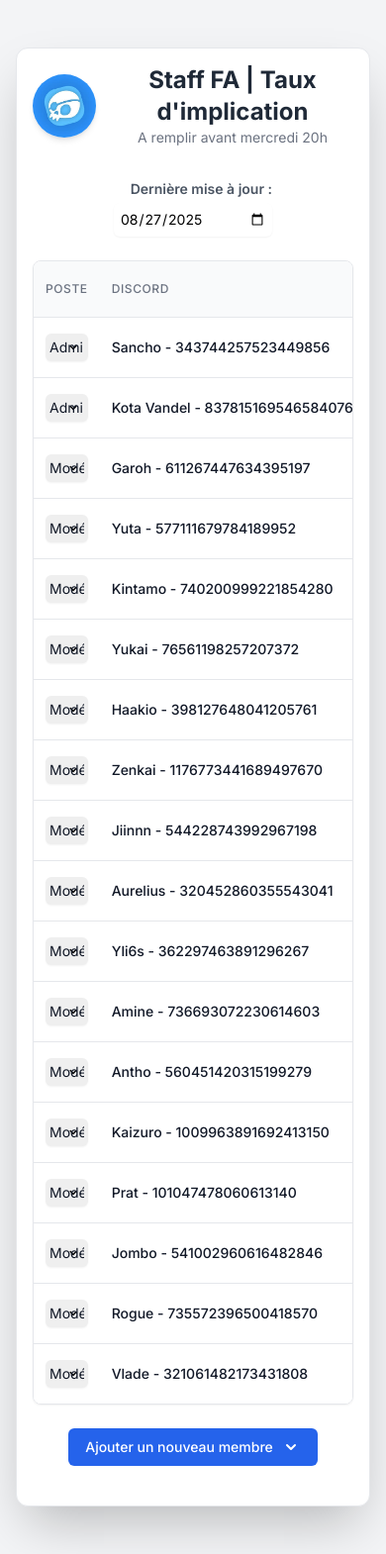
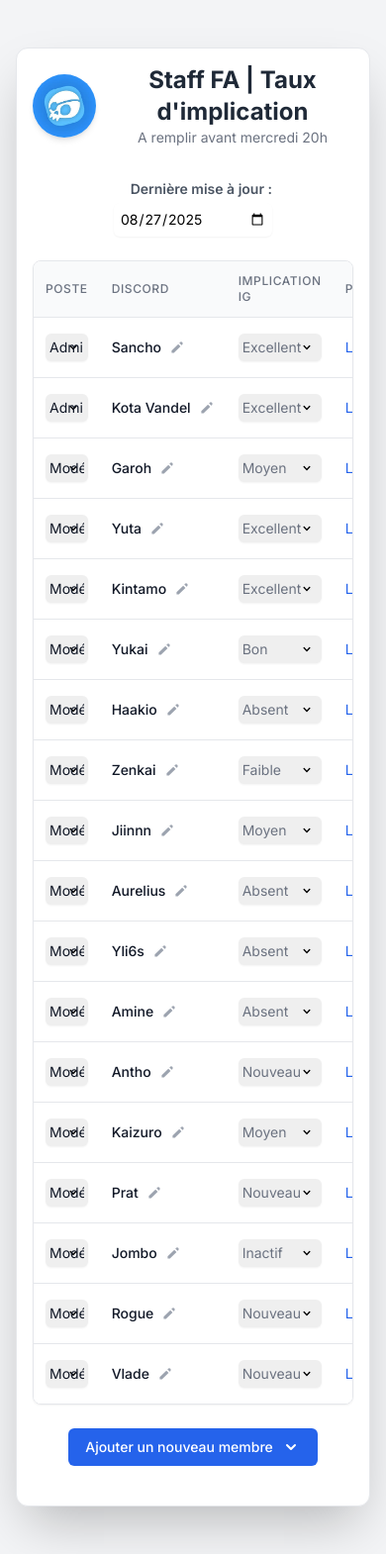
Before and after one commit to Suzuyaaae/Ryukai, a plain HTML site: page index.html in a window 390 px wide. Shown: the whole page at 99% size. Drawn offline with nearby package versions, Linux system fonts and the light colour scheme.

Commit message:
Update index.html

```diff
--- a/index.html
+++ b/index.html
@@ -53,6 +53,30 @@
         }
         .rotate-icon.rotate-180 {
             transform: rotate(180deg);
+        }
+        .dropdown-container {
+            position: relative;
+            display: inline-block;
+        }
+        .dropdown-content {
+            display: none;
+            position: absolute;
+            background-color: #fff;
+            min-width: 160px;
+            box-shadow: 0px 8px 16px 0px rgba(0,0,0,0.2);
+            z-index: 1;
+            padding: 8px;
+            border-radius: 8px;
+            top: 100%; /* Positionne le menu en dessous du nom */
+            left: 0;
+            transform: translateY(10px);
+            opacity: 0;
+            transition: transform 0.3s ease-out, opacity 0.3s ease-out;
+        }
+        .dropdown-content.show {
+            display: block;
+            transform: translateY(0);
+            opacity: 1;
         }
     </style>
 </head>
@@ -116,8 +140,12 @@
                         </select>
                     </div>
                     <div>
-                        <label for="new-discord" class="block text-sm font-medium text-gray-700">Nom Discord</label>
-                        <input type="text" id="new-discord" name="discord" required placeholder="Nom - ID Discord" class="mt-1 block w-full rounded-md border-gray-300 shadow-sm focus:border-blue-500 focus:ring-blue-500 text-sm p-2">
+                        <label for="new-discord-name" class="block text-sm font-medium text-gray-700">Nom Discord</label>
+                        <input type="text" id="new-discord-name" name="discord_name" required placeholder="Nom Discord" class="mt-1 block w-full rounded-md border-gray-300 shadow-sm focus:border-blue-500 focus:ring-blue-500 text-sm p-2">
+                    </div>
+                    <div>
+                        <label for="new-discord-id" class="block text-sm font-medium text-gray-700">ID Discord</label>
+                        <input type="text" id="new-discord-id" name="discord_id" required placeholder="ID Discord" class="mt-1 block w-full rounded-md border-gray-300 shadow-sm focus:border-blue-500 focus:ring-blue-500 text-sm p-2">
                     </div>
                     <div>
                         <label for="new-implication-ig" class="block text-sm font-medium text-gray-700">Implication IG</label>
@@ -157,26 +185,26 @@
 
     <script>
         document.addEventListener('DOMContentLoaded', () => {
+            // Données initiales de l'équipe, avec les noms et IDs Discord séparés
             let staffData = [
-                // Données initiales pour éviter un tableau vide au démarrage
-                { poste: "Administrateur", discord: "Sancho - 343744257523449856", implication_ig: "Excellent", panel_url: "https://panel.ryukai-rp.com/dashboard/profile/76561199003703577", ticket_panel: "Bon" },
-                { poste: "Administrateur", discord: "Kota Vandel - 837815169546584076", implication_ig: "Excellent", panel_url: "https://panel.ryukai-rp.com/dashboard/profile/76561197978769095", ticket_panel: "Moyen" },
-                { poste: "Modérateur Expert", discord: "Garoh - 611267447634395197", implication_ig: "Moyen", panel_url: "https://panel.ryukai-rp.com/dashboard/profile/76561198984315574", ticket_panel: "" },
-                { poste: "Modérateur Expert", discord: "Yuta - 577111679784189952", implication_ig: "Excellent", panel_url: "https://panel.ryukai-rp.com/dashboard/profile/76561198930092559", ticket_panel: "" },
-                { poste: "Modérateur Expert", discord: "Kintamo - 740200999221854280", implication_ig: "Excellent", panel_url: "https://panel.ryukai-rp.com/dashboard/profile/76561198965874283", ticket_panel: "" },
-                { poste: "Modérateur Expert", discord: "Yukai - 76561198257207372", implication_ig: "Bon", panel_url: "https://panel.ryukai-rp.com/dashboard/profile/76561198257207372", ticket_panel: "" },
-                { poste: "Modérateur", discord: "Haakio - 398127648041205761", implication_ig: "Absent", panel_url: "https://panel.ryukai-rp.com/dashboard/profile/76561197970892301", ticket_panel: "" },
-                { poste: "Modérateur", discord: "Zenkai - 1176773441689497670", implication_ig: "Faible", panel_url: "https://panel.ryukai-rp.com/dashboard/profile/76561199570427503", ticket_panel: "" },
-                { poste: "Modérateur", discord: "Jiinnn - 544228743992967198", implication_ig: "Moyen", panel_url: "https://panel.ryukai-rp.com/dashboard/profile/76561199083258134", ticket_panel: "" },
-                { poste: "Modérateur", discord: "Aurelius - 320452860355543041", implication_ig: "Absent", panel_url: "https://panel.ryukai-rp.com/dashboard/profile/76561198040241858", ticket_panel: "" },
-                { poste: "Modérateur", discord: "Yli6s - 362297463891296267", implication_ig: "Absent", panel_url: "https://panel.ryukai-rp.com/dashboard/profile/76561199400544206", ticket_panel: "" },
-                { poste: "Modérateur", discord: "Amine - 736693072230614603", implication_ig: "Absent", panel_url: "https://panel.ryukai-rp.com/dashboard/profile/76561199343058863", ticket_panel: "" },
-                { poste: "Modérateur", discord: "Antho - 560451420315199279", implication_ig: "Nouveau", panel_url: "https://panel.ryukai-rp.com/dashboard/profile/76561199027538864", ticket_panel: "" },
-                { poste: "Modérateur", discord: "Kaizuro - 1009963891692413150", implication_ig: "Moyen", panel_url: "https://panel.ryukai-rp.com/dashboard/profile/76561199204985011", ticket_panel: "" },
-                { poste: "Modérateur", discord: "Prat - 101047478060613140", implication_ig: "Nouveau", panel_url: "https://panel.ryukai-rp.com/dashboard/profile/76561199496883813", ticket_panel: "" },
-                { poste: "Modérateur", discord: "Jombo - 541002960616482846", implication_ig: "Inactif", panel_url: "https://panel.ryukai-rp.com/dashboard/profile/76561198351870401", ticket_panel: "" },
-                { poste: "Modérateur", discord: "Rogue - 735572396500418570", implication_ig: "Nouveau", panel_url: "https://panel.ryukai-rp.com/dashboard/profile/76561199013247705", ticket_panel: "" },
-                { poste: "Modérateur", discord: "Vlade - 321061482173431808", implication_ig: "Nouveau", panel_url: "https://panel.ryukai-rp.com/dashboard/profile/7656119810916321", ticket_panel: "" }
+                { poste: "Administrateur", discord_name: "Sancho", discord_id: "343744257523449856", implication_ig: "Excellent", panel_url: "https://panel.ryukai-rp.com/dashboard/profile/76561199003703577", ticket_panel: "Bon" },
+                { poste: "Administrateur", discord_name: "Kota Vandel", discord_id: "837815169546584076", implication_ig: "Excellent", panel_url: "https://panel.ryukai-rp.com/dashboard/profile/76561197978769095", ticket_panel: "Moyen" },
+                { poste: "Modérateur Expert", discord_name: "Garoh", discord_id: "611267447634395197", implication_ig: "Moyen", panel_url: "https://panel.ryukai-rp.com/dashboard/profile/76561198984315574", ticket_panel: "" },
+                { poste: "Modérateur Expert", discord_name: "Yuta", discord_id: "577111679784189952", implication_ig: "Excellent", panel_url: "https://panel.ryukai-rp.com/dashboard/profile/76561198930092559", ticket_panel: "" },
+                { poste: "Modérateur Expert", discord_name: "Kintamo", discord_id: "740200999221854280", implication_ig: "Excellent", panel_url: "https://panel.ryukai-rp.com/dashboard/profile/76561198965874283", ticket_panel: "" },
+                { poste: "Modérateur Expert", discord_name: "Yukai", discord_id: "76561198257207372", implication_ig: "Bon", panel_url: "https://panel.ryukai-rp.com/dashboard/profile/76561198257207372", ticket_panel: "" },
+                { poste: "Modérateur", discord_name: "Haakio", discord_id: "398127648041205761", implication_ig: "Absent", panel_url: "https://panel.ryukai-rp.com/dashboard/profile/76561197970892301", ticket_panel: "" },
+                { poste: "Modérateur", discord_name: "Zenkai", discord_id: "1176773441689497670", implication_ig: "Faible", panel_url: "https://panel.ryukai-rp.com/dashboard/profile/76561199570427503", ticket_panel: "" },
+                { poste: "Modérateur", discord_name: "Jiinnn", discord_id: "544228743992967198", implication_ig: "Moyen", panel_url: "https://panel.ryukai-rp.com/dashboard/profile/76561199083258134", ticket_panel: "" },
+                { poste: "Modérateur", discord_name: "Aurelius", discord_id: "320452860355543041", implication_ig: "Absent", panel_url: "https://panel.ryukai-rp.com/dashboard/profile/76561198040241858", ticket_panel: "" },
+                { poste: "Modérateur", discord_name: "Yli6s", discord_id: "362297463891296267", implication_ig: "Absent", panel_url: "https://panel.ryukai-rp.com/dashboard/profile/76561199400544206", ticket_panel: "" },
+                { poste: "Modérateur", discord_name: "Amine", discord_id: "736693072230614603", implication_ig: "Absent", panel_url: "https://panel.ryukai-rp.com/dashboard/profile/76561199343058863", ticket_panel: "" },
+                { poste: "Modérateur", discord_name: "Antho", discord_id: "560451420315199279", implication_ig: "Nouveau", panel_url: "https://panel.ryukai-rp.com/dashboard/profile/76561199027538864", ticket_panel: "" },
+                { poste: "Modérateur", discord_name: "Kaizuro", discord_id: "1009963891692413150", implication_ig: "Moyen", panel_url: "https://panel.ryukai-rp.com/dashboard/profile/76561199204985011", ticket_panel: "" },
+                { poste: "Modérateur", discord_name: "Prat", discord_id: "101047478060613140", implication_ig: "Nouveau", panel_url: "https://panel.ryukai-rp.com/dashboard/profile/76561199496883813", ticket_panel: "" },
+                { poste: "Modérateur", discord_name: "Jombo", discord_id: "541002960616482846", implication_ig: "Inactif", panel_url: "https://panel.ryukai-rp.com/dashboard/profile/76561198351870401", ticket_panel: "" },
+                { poste: "Modérateur", discord_name: "Rogue", discord_id: "735572396500418570", implication_ig: "Nouveau", panel_url: "https://panel.ryukai-rp.com/dashboard/profile/76561199013247705", ticket_panel: "" },
+                { poste: "Modérateur", discord_name: "Vlade", discord_id: "321061482173431808", implication_ig: "Nouveau", panel_url: "https://panel.ryukai-rp.com/dashboard/profile/7656119810916321", ticket_panel: "" }
             ];
 
             const tableBody = document.getElementById('staff-table-body');
@@ -197,11 +225,19 @@
                 });
             }
 
+            // Fonction pour extraire l'ID Steam depuis le lien du panel
+            function getSteamId(url) {
+                if (!url) return 'Non disponible';
+                const parts = url.split('/');
+                const steamId = parts[parts.length - 1];
+                return steamId;
+            }
+
             // Fonction pour rendre le tableau
             function renderTable() {
-                // Trier les données avant de les rendre
                 const sortedData = sortStaffData(staffData);
-                tableBody.innerHTML = ''; // Nettoyer le tableau avant de le remplir
+                tableBody.innerHTML = '';
+
                 sortedData.forEach((member, index) => {
                     const row = document.createElement('tr');
                     row.className = 'hover:bg-gray-50 transition-colors';
@@ -220,17 +256,82 @@
                         }
                         posteSelect.appendChild(option);
                     });
-                    // Écouter le changement de poste pour mettre à jour et trier
                     posteSelect.addEventListener('change', (e) => {
                         member.poste = e.target.value;
-                        renderTable(); // Re-render le tableau pour trier
+                        renderTable();
                     });
                     posteCell.appendChild(posteSelect);
 
-                    // Créer la cellule pour le nom Discord
+                    // Créer la cellule pour le nom Discord avec le menu déroulant
                     const discordCell = document.createElement('td');
-                    discordCell.className = 'px-3 py-4 whitespace-nowrap text-sm font-medium text-gray-900 md:px-6';
-                    discordCell.textContent = member.discord;
+                    discordCell.className = 'px-3 py-4 whitespace-nowrap text-sm font-medium text-gray-900 md:px-6 relative';
+
+                    const dropdownContainer = document.createElement('div');
+                    dropdownContainer.className = 'dropdown-container flex items-center';
+
+                    const discordNameSpan = document.createElement('span');
+                    discordNameSpan.className = 'cursor-pointer hover:underline';
+                    discordNameSpan.textContent = member.discord_name;
+                    dropdownContainer.appendChild(discordNameSpan);
+
+                    const editIcon = document.createElement('span');
+                    editIcon.className = 'ml-2 text-gray-400 cursor-pointer hover:text-blue-500';
+                    editIcon.innerHTML = `<svg xmlns="http://www.w3.org/2000/svg" class="h-4 w-4" viewBox="0 0 20 20" fill="currentColor"><path d="M13.586 3.586a2 2 0 112.828 2.828l-.793.793-2.828-2.828.793-.793zM11.379 5.793L3 14.172V17h2.828l8.38-8.379-2.83-2.828z" /></svg>`;
+                    editIcon.title = 'Double-clic pour modifier';
+                    dropdownContainer.appendChild(editIcon);
+
+                    const dropdownContent = document.createElement('div');
+                    dropdownContent.className = 'dropdown-content';
+
+                    const discordIdPara = document.createElement('p');
+                    discordIdPara.className = 'text-xs text-gray-600 mb-1';
+                    discordIdPara.textContent = `ID Discord: ${member.discord_id}`;
+                    dropdownContent.appendChild(discordIdPara);
+
+                    const steamIdPara = document.createElement('p');
+                    steamIdPara.className = 'text-xs text-gray-600';
+                    steamIdPara.textContent = `ID Steam: ${getSteamId(member.panel_url)}`;
+                    dropdownContent.appendChild(steamIdPara);
+
+                    dropdownContainer.appendChild(dropdownContent);
+                    discordCell.appendChild(dropdownContainer);
+
+                    // Gérer le simple clic pour ouvrir/fermer le menu déroulant
+                    discordNameSpan.addEventListener('click', (e) => {
+                        e.stopPropagation();
+                        document.querySelectorAll('.dropdown-content.show').forEach(openDropdown => {
+                            if (openDropdown !== dropdownContent) {
+                                openDropdown.classList.remove('show');
+                            }
+                        });
+                        dropdownContent.classList.toggle('show');
+                    });
+
+                    // Gérer le double-clic pour éditer le nom
+                    discordNameSpan.addEventListener('dblclick', (e) => {
+                        e.preventDefault();
+                        const input = document.createElement('input');
+                        input.type = 'text';
+                        input.value = member.discord_name;
+                        input.className = 'w-full rounded-md border-gray-300 shadow-sm focus:border-blue-500 focus:ring-blue-500 text-sm p-1';
+
+                        // Remplacer le span par l'input
+                        discordNameSpan.replaceWith(input);
+                        editIcon.style.display = 'none'; // Cacher l'icône d'édition
+                        input.focus();
+
+                        const handleUpdate = () => {
+                            member.discord_name = input.value;
+                            renderTable();
+                        };
+
+                        input.addEventListener('blur', handleUpdate);
+                        input.addEventListener('keydown', (e) => {
+                            if (e.key === 'Enter') {
+                                handleUpdate();
+                            }
+                        });
+                    });
 
                     // Créer la cellule pour l'implication IG
                     const igCell = document.createElement('td');
@@ -245,8 +346,10 @@
                         if (optionValue === member.implication_ig) {
                             option.selected = true;
                         }
-                        option.className = `bg-${getColorClass(optionValue)}-100`;
                         igSelect.appendChild(option);
+                    });
+                    igSelect.addEventListener('change', (e) => {
+                        member.implication_ig = e.target.value;
                     });
                     igCell.appendChild(igSelect);
 
@@ -276,8 +379,10 @@
                         if (optionValue === member.ticket_panel) {
                             option.selected = true;
                         }
-                        option.className = `bg-${getColorClass(optionValue)}-100`;
                         ticketSelect.appendChild(option);
+                    });
+                    ticketSelect.addEventListener('change', (e) => {
+                        member.ticket_panel = e.target.value;
                     });
                     ticketCell.appendChild(ticketSelect);
 
@@ -290,7 +395,7 @@
                           <path fill-rule="evenodd" d="M9 2a1 1 0 00-.894.553L7.382 4H4a1 1 0 000 2v10a2 2 0 002 2h8a2 2 0 002-2V6a1 1 0 100-2h-3.382l-.724-1.447A1 1 0 0011 2H9zM7 8a1 1 0 012 0v6a1 1 0 11-2 0V8zm6 0a1 1 0 012 0v6a1 1 0 11-2 0V8z" clip-rule="evenodd" />
                         </svg>
                     `;
-                    deleteBtn.title = `Supprimer ${member.discord}`;
+                    deleteBtn.title = `Supprimer ${member.discord_name}`;
                     deleteBtn.onclick = () => handleDelete(index);
                     actionCell.appendChild(deleteBtn);
 
@@ -306,26 +411,20 @@
                 });
             }
 
-            // Fonction pour récupérer la classe de couleur Tailwind en fonction du statut
-            function getColorClass(status) {
-                switch (status) {
-                    case 'Excellent': return 'green';
-                    case 'Bon': return 'blue';
-                    case 'Moyen': return 'yellow';
-                    case 'Faible': return 'red';
-                    case 'Absent': return 'gray';
-                    case 'Inactif': return 'gray';
-                    case 'Nouveau': return 'purple';
-                    default: return 'gray';
-                }
-            }
+            // Fonction pour fermer les menus déroulants lorsqu'on clique en dehors
+            document.addEventListener('click', (e) => {
+                document.querySelectorAll('.dropdown-content.show').forEach(dropdown => {
+                    dropdown.classList.remove('show');
+                });
+            });
 
             // Fonction de gestion de l'ajout
             addForm.addEventListener('submit', (e) => {
                 e.preventDefault();
                 const newMember = {
                     poste: e.target.poste.value,
-                    discord: e.target.discord.value,
+                    discord_name: e.target.discord_name.value,
+                    discord_id: e.target.discord_id.value,
                     implication_ig: e.target.implication_ig.value,
                     panel_url: e.target.panel_url.value,
                     ticket_panel: e.target.ticket_panel.value
```
